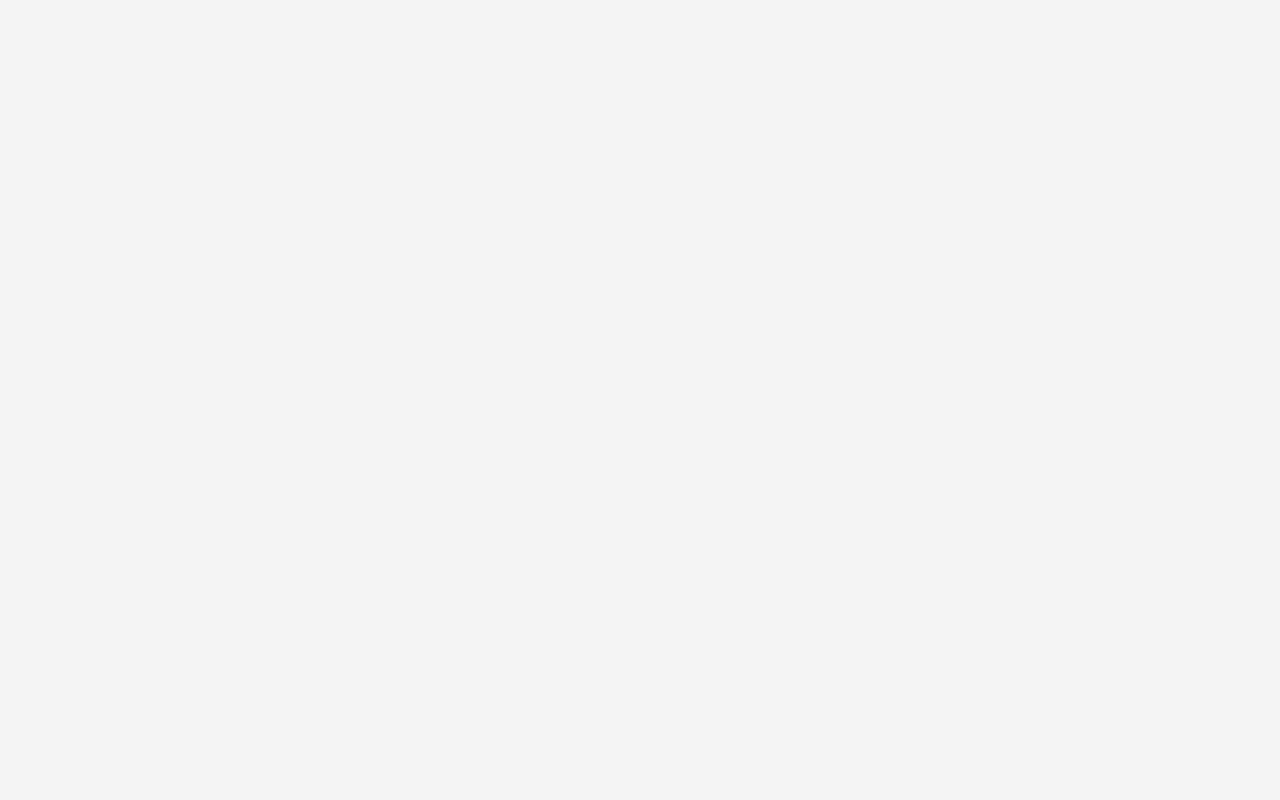
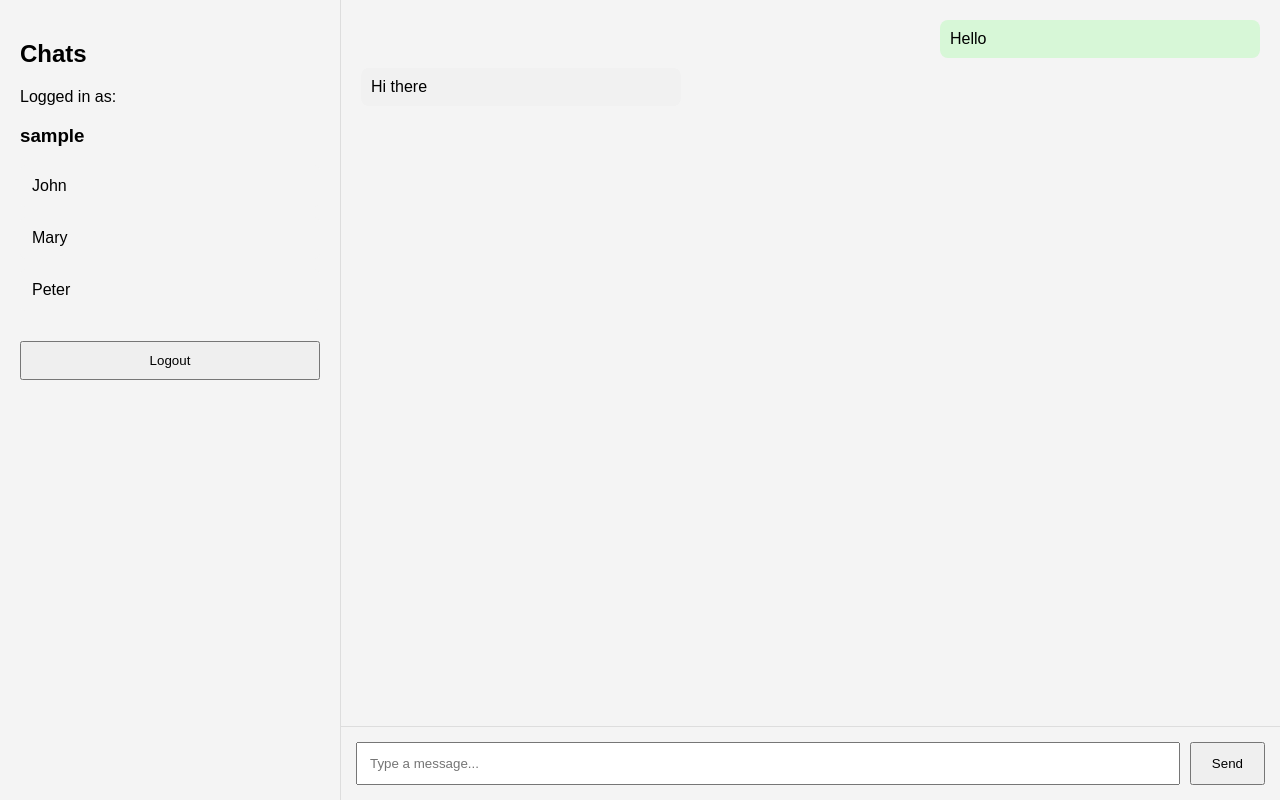
Before and after one commit to KevinMayamuye/chat, a React app in the folder frontend/: page /chat in a window 1280 px wide. Before the commit this address had no page. Built offline with nearby package versions, Linux system fonts and the light colour scheme; sample sign-in values are in the browser's storage; the HTML template or start-up script is replaced by a standard one.

Commit message:
chat dashboard

```diff
--- a/frontend/src/App.jsx
+++ b/frontend/src/App.jsx
@@ -2,12 +2,44 @@ import { Routes, Route } from "react-router-dom";
 
 import Login from "./pages/Login";
 import Register from "./pages/Register";
+import Dashboard from "./pages/Dashboard";
+import Chat from "./pages/Chat";
+
+import ProtectedRoute from "./components/ProtectedRoute";
 
 function App() {
+
   return (
     <Routes>
-      <Route path="/" element={<Login />} />
-      <Route path="/register" element={<Register />} />
+
+      <Route
+        path="/"
+        element={<Login />}
+      />
+
+      <Route
+        path="/register"
+        element={<Register />}
+      />
+
+      <Route
+        path="/dashboard"
+        element={
+          <ProtectedRoute>
+            <Dashboard />
+          </ProtectedRoute>
+        }
+      />
+
+      <Route
+        path="/chat"
+        element={
+          <ProtectedRoute>
+            <Chat />
+          </ProtectedRoute>
+        }
+      />
+
     </Routes>
   );
 }
--- /dev/null
+++ b/frontend/src/components/ChatSidebar.jsx
@@ -0,0 +1,59 @@
+import { useAuth } from "../context/AuthContext";
+import { useNavigate } from "react-router-dom";
+
+const users = [
+  {
+    id: 1,
+    username: "John"
+  },
+  {
+    id: 2,
+    username: "Mary"
+  },
+  {
+    id: 3,
+    username: "Peter"
+  }
+];
+
+const ChatSidebar = () => {
+  const { user, logout } = useAuth();
+  const navigate = useNavigate();
+
+  const handleLogout = () => {
+    logout();
+    navigate("/");
+  };
+
+  return (
+    <div className="sidebar">
+      <h2>Chats</h2>
+
+      <p>Logged in as:</p>
+      <h3>{user?.username}</h3>
+
+      {users.map((chatUser) => (
+        <div
+          key={chatUser.id}
+          className="user-item"
+        >
+          {chatUser.username}
+        </div>
+      ))}
+
+      <button
+        onClick={handleLogout}
+        style={{
+          marginTop: "20px",
+          width: "100%",
+          padding: "10px",
+          cursor: "pointer"
+        }}
+      >
+        Logout
+      </button>
+    </div>
+  );
+};
+
+export default ChatSidebar;
--- /dev/null
+++ b/frontend/src/components/ChatWindow.jsx
@@ -0,0 +1,25 @@
+import MessageInput from "./MessageInput";
+
+const ChatWindow = () => {
+  return (
+    <div className="chat-window">
+
+      <div className="messages">
+
+        <div className="message sent">
+          Hello
+        </div>
+
+        <div className="message received">
+          Hi there
+        </div>
+
+      </div>
+
+      <MessageInput />
+
+    </div>
+  );
+};
+
+export default ChatWindow;
--- /dev/null
+++ b/frontend/src/components/MessageInput.jsx
@@ -0,0 +1,36 @@
+import { useState } from "react";
+
+const MessageInput = () => {
+
+  const [message, setMessage] = useState("");
+
+  const handleSubmit = (e) => {
+    e.preventDefault();
+
+    console.log(message);
+
+    setMessage("");
+  };
+
+  return (
+    <form
+      className="message-form"
+      onSubmit={handleSubmit}
+    >
+      <input
+        type="text"
+        placeholder="Type a message..."
+        value={message}
+        onChange={(e) =>
+          setMessage(e.target.value)
+        }
+      />
+
+      <button type="submit">
+        Send
+      </button>
+    </form>
+  );
+};
+
+export default MessageInput;
--- /dev/null
+++ b/frontend/src/components/ProtectedRoute.jsx
@@ -0,0 +1,16 @@
+import { Navigate } from "react-router-dom";
+
+import { useAuth } from "../context/AuthContext";
+
+const ProtectedRoute = ({ children }) => {
+
+  const { user } = useAuth();
+
+  if (!user) {
+    return <Navigate to="/" />;
+  }
+
+  return children;
+};
+
+export default ProtectedRoute;
--- /dev/null
+++ b/frontend/src/context/AuthContext.jsx
@@ -0,0 +1,64 @@
+import {
+  createContext,
+  useContext,
+  useEffect,
+  useState
+} from "react";
+
+const AuthContext = createContext();
+
+export const AuthProvider = ({ children }) => {
+
+  const [user, setUser] = useState(null);
+
+
+  // Load user from localStorage
+  useEffect(() => {
+
+    const storedUser = localStorage.getItem("userInfo");
+
+    if (storedUser) {
+      setUser(JSON.parse(storedUser));
+    }
+
+  }, []);
+
+
+  // LOGIN
+  const login = (userData) => {
+
+    localStorage.setItem(
+      "userInfo",
+      JSON.stringify(userData)
+    );
+
+    setUser(userData);
+  };
+
+
+  // LOGOUT
+  const logout = () => {
+
+    localStorage.removeItem("userInfo");
+
+    setUser(null);
+  };
+
+
+  return (
+    <AuthContext.Provider
+      value={{
+        user,
+        login,
+        logout
+      }}
+    >
+      {children}
+    </AuthContext.Provider>
+  );
+};
+
+
+export const useAuth = () => {
+  return useContext(AuthContext);
+};
--- a/frontend/src/main.jsx
+++ b/frontend/src/main.jsx
@@ -1,14 +1,22 @@
-import { StrictMode } from 'react'
-import { createRoot } from 'react-dom/client'
-import React from 'react'
-import './index.css'
-import App from './App.jsx'
-import { BrowserRouter } from 'react-router-dom'
+import React from "react";
+import ReactDOM from "react-dom/client";
 
-createRoot(document.getElementById('root')).render(
+import { BrowserRouter } from "react-router-dom";
+
+import App from "./App";
+
+import { AuthProvider } from "./context/AuthContext";
+
+ReactDOM.createRoot(document.getElementById("root")).render(
   <React.StrictMode>
+
     <BrowserRouter>
-      <App />
+
+      <AuthProvider>
+        <App />
+      </AuthProvider>
+
     </BrowserRouter>
-  </React.StrictMode>,
-)
+
+  </React.StrictMode>
+);
--- /dev/null
+++ b/frontend/src/pages/Chat.jsx
@@ -0,0 +1,15 @@
+import ChatSidebar from "../components/ChatSidebar";
+import ChatWindow from "../components/ChatWindow";
+
+import "../styles/chat.css";
+
+const Chat = () => {
+  return (
+    <div className="chat-container">
+      <ChatSidebar />
+      <ChatWindow />
+    </div>
+  );
+};
+
+export default Chat;
--- /dev/null
+++ b/frontend/src/pages/Dashboard.jsx
@@ -0,0 +1,29 @@
+import { useAuth } from "../context/AuthContext";
+import { useNavigate } from "react-router-dom";
+
+const Dashboard = () => {
+
+  const { user, logout } = useAuth();
+  const navigate = useNavigate();
+
+  const handleLogout = () => {
+    logout();
+    navigate("/");
+  };
+
+  return (
+    <div style={{ padding: "20px" }}>
+      <h1>Dashboard</h1>
+
+      <h3>
+        Welcome {user?.username}
+      </h3>
+
+      <button onClick={handleLogout}>
+        Logout
+      </button>
+    </div>
+  );
+};
+
+export default Dashboard;
--- a/frontend/src/pages/Login.jsx
+++ b/frontend/src/pages/Login.jsx
@@ -1,43 +1,43 @@
-import { useState } from "react";
-import { Link } from "react-router-dom";
+import { useState, useEffect } from "react";
+import { Link, useNavigate } from "react-router-dom";
 
+import { useAuth } from "../context/AuthContext";
 import { loginUser } from "../services/authService";
 
 import "../styles/auth.css";
 
 const Login = () => {
-
   const [formData, setFormData] = useState({
     email: "",
-    password: ""
+    password: "",
   });
+
+  const navigate = useNavigate();
+
+  const { user, login } = useAuth();
+
+  useEffect(() => {
+    if (user) {
+      navigate("/chat");
+    }
+  }, [user, navigate]);
 
   const handleChange = (e) => {
     setFormData({
       ...formData,
-      [e.target.name]: e.target.value
+      [e.target.name]: e.target.value,
     });
   };
-
 
   const handleSubmit = async (e) => {
     e.preventDefault();
 
     try {
-
       const data = await loginUser(formData);
 
-      console.log(data);
-
-      localStorage.setItem(
-        "userInfo",
-        JSON.stringify(data)
-      );
-
-      alert("Login successful");
+      login(data);
 
     } catch (error) {
-
       alert(
         error.response?.data?.message ||
         "Login failed"
@@ -45,29 +45,30 @@ const Login = () => {
     }
   };
 
-
   return (
     <div className="auth-container">
-
       <form
         className="auth-form"
         onSubmit={handleSubmit}
       >
-
         <h2>Login</h2>
 
         <input
           type="email"
           name="email"
           placeholder="Email"
+          value={formData.email}
           onChange={handleChange}
+          required
         />
 
         <input
           type="password"
           name="password"
           placeholder="Password"
+          value={formData.password}
           onChange={handleChange}
+          required
         />
 
         <button type="submit">
@@ -75,14 +76,12 @@ const Login = () => {
         </button>
 
         <p>
-          Don't have an account?
+          Don't have an account?{" "}
           <Link to="/register">
             Register
           </Link>
         </p>
-
       </form>
-
     </div>
   );
 };
--- /dev/null
+++ b/frontend/src/styles/chat.css
@@ -0,0 +1,67 @@
+.chat-container {
+  display: flex;
+  height: 100vh;
+}
+
+.sidebar {
+  width: 300px;
+  border-right: 1px solid #ddd;
+  padding: 20px;
+  overflow-y: auto;
+}
+
+.user-item {
+  padding: 12px;
+  margin-bottom: 10px;
+  cursor: pointer;
+  border-radius: 6px;
+  background: #f4f4f4;
+}
+
+.user-item:hover {
+  background: #e5e5e5;
+}
+
+.chat-window {
+  flex: 1;
+  display: flex;
+  flex-direction: column;
+}
+
+.messages {
+  flex: 1;
+  padding: 20px;
+  overflow-y: auto;
+}
+
+.message {
+  max-width: 300px;
+  padding: 10px;
+  margin-bottom: 10px;
+  border-radius: 8px;
+}
+
+.sent {
+  margin-left: auto;
+  background: #d7f7d7;
+}
+
+.received {
+  background: #f1f1f1;
+}
+
+.message-form {
+  display: flex;
+  padding: 15px;
+  border-top: 1px solid #ddd;
+}
+
+.message-form input {
+  flex: 1;
+  padding: 12px;
+}
+
+.message-form button {
+  margin-left: 10px;
+  padding: 12px 20px;
+}
```
